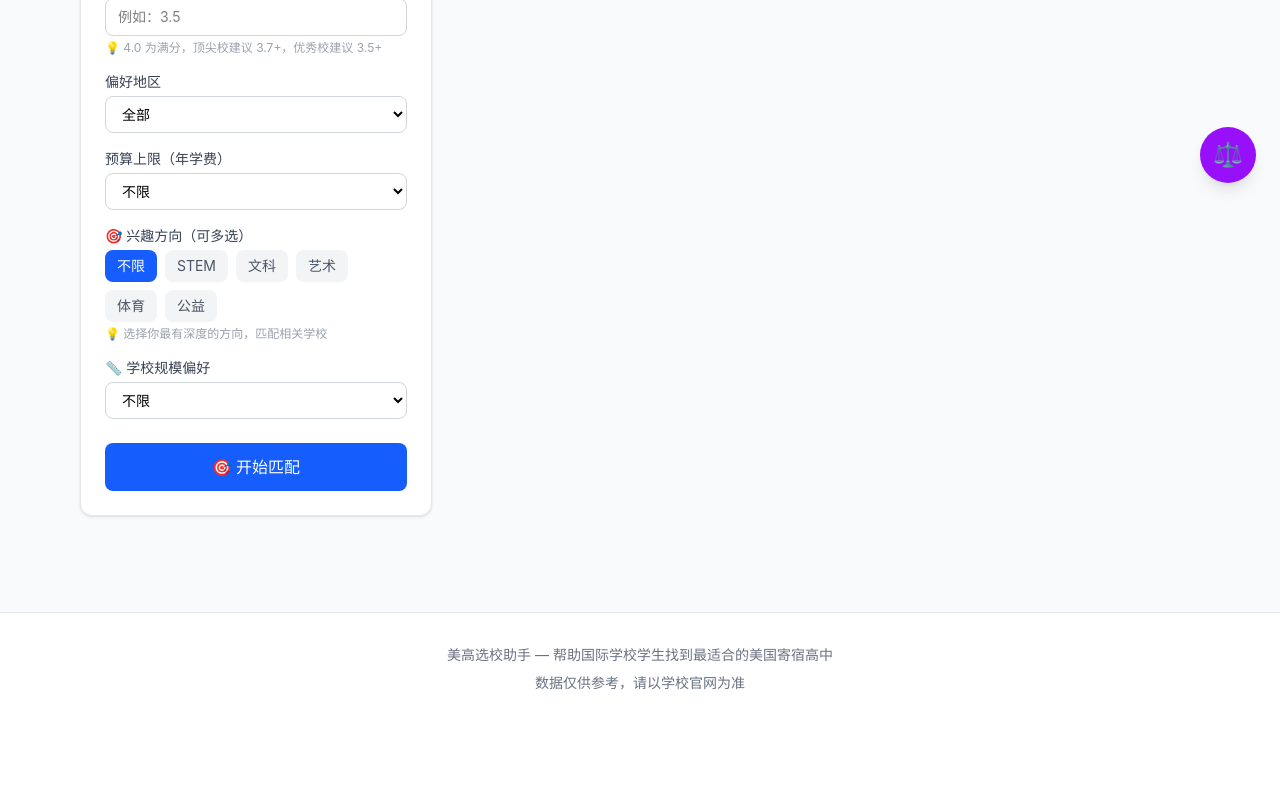
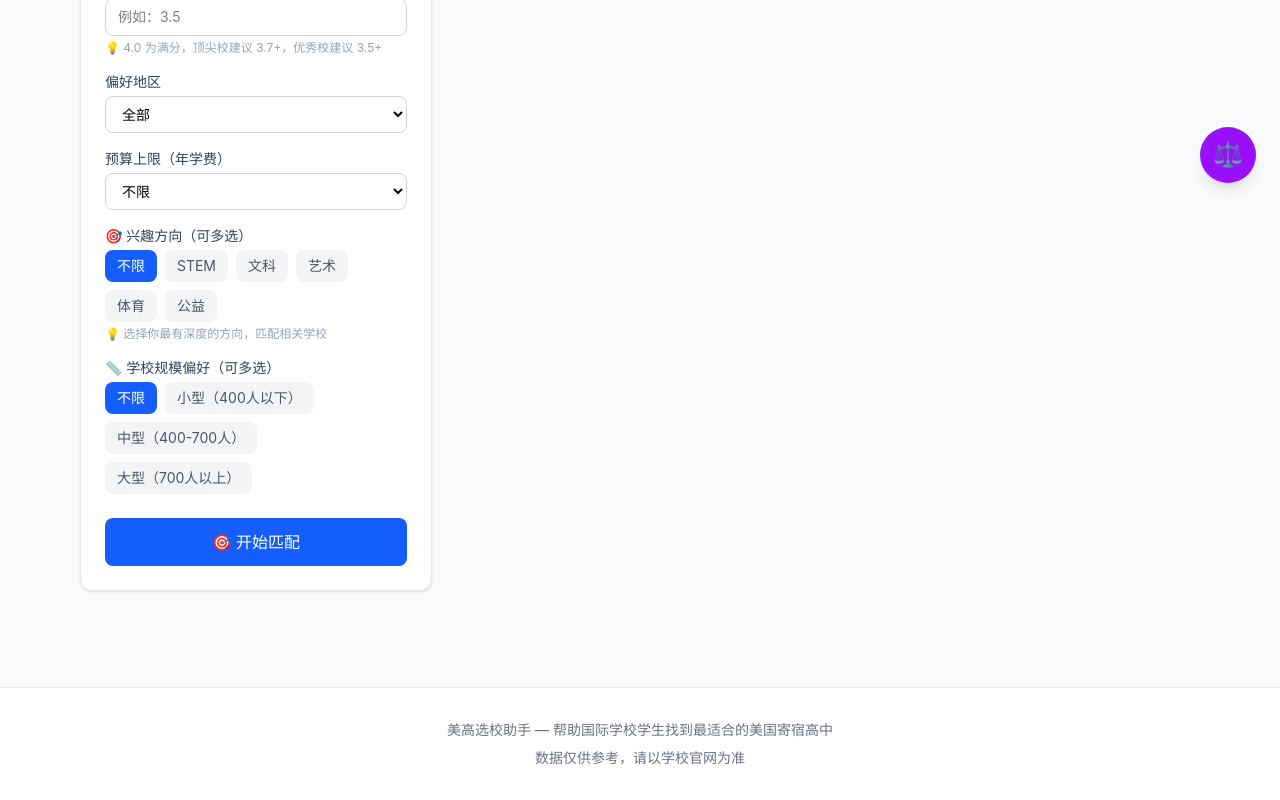
Before and after one commit to Hshyyy/meigao-helper, a React (Vite) app: page /recommend in a window 1280 px wide. Shown: the part 593-1393 px from the top of the page. Before the commit the page ends 1318 px from the top, so only its background shows below. Built offline with nearby package versions, Linux system fonts and the light colour scheme.

Commit message:
学校规模改为多选按钮，与兴趣方向UI一致

```diff
--- a/src/pages/Recommend.tsx
+++ b/src/pages/Recommend.tsx
@@ -335,10 +335,41 @@ export default function Recommend() {
                 <p className="text-xs text-gray-400 mt-1">💡 选择你最有深度的方向，匹配相关学校</p>
               </div>
               <div>
-                <label className="block text-sm font-medium text-gray-700 mb-1">📏 学校规模偏好</label>
-                <select value={profile.schoolSize} onChange={(e) => update("schoolSize", e.target.value)} className="w-full border border-gray-300 rounded-lg px-3 py-2 text-sm">
-                  <option value="">不限</option><option value="small">小型（400人以下）</option><option value="medium">中型（400-700人）</option><option value="large">大型（700人以上）</option>
-                </select>
+                <label className="block text-sm font-medium text-gray-700 mb-1">📏 学校规模偏好（可多选）</label>
+                <div className="flex flex-wrap gap-2">
+                  <button
+                    type="button"
+                    onClick={() => update("schoolSize", [])}
+                    className={`px-3 py-1.5 rounded-lg text-sm transition-colors ${
+                      profile.schoolSize.length === 0 ? "bg-blue-600 text-white" : "bg-gray-100 text-gray-600 hover:bg-gray-200"
+                    }`}
+                  >
+                    不限
+                  </button>
+                  {[
+                    { value: "small", label: "小型（400人以下）" },
+                    { value: "medium", label: "中型（400-700人）" },
+                    { value: "large", label: "大型（700人以上）" },
+                  ].map((item) => (
+                    <button
+                      key={item.value}
+                      type="button"
+                      onClick={() =>
+                        update(
+                          "schoolSize",
+                          profile.schoolSize.includes(item.value)
+                            ? profile.schoolSize.filter((s) => s !== item.value)
+                            : [...profile.schoolSize.filter((s) => s !== ""), item.value]
+                        )
+                      }
+                      className={`px-3 py-1.5 rounded-lg text-sm transition-colors ${
+                        profile.schoolSize.includes(item.value) ? "bg-blue-600 text-white" : "bg-gray-100 text-gray-600 hover:bg-gray-200"
+                      }`}
+                    >
+                      {item.label}
+                    </button>
+                  ))}
+                </div>
               </div>
             </div>
             <button type="submit" className="w-full mt-6 bg-blue-600 text-white py-3 rounded-lg font-medium hover:bg-blue-700 transition-colors">🎯 开始匹配</button>
```
